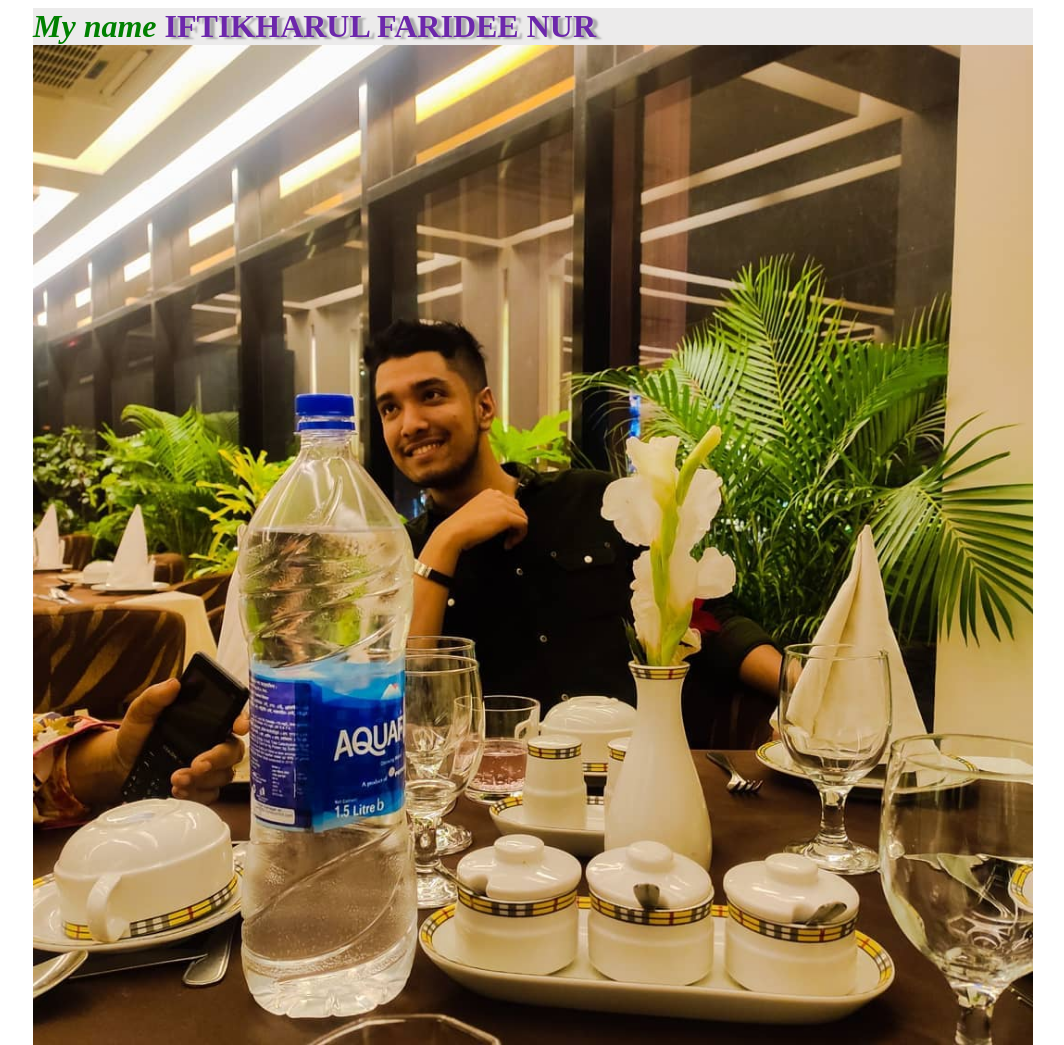
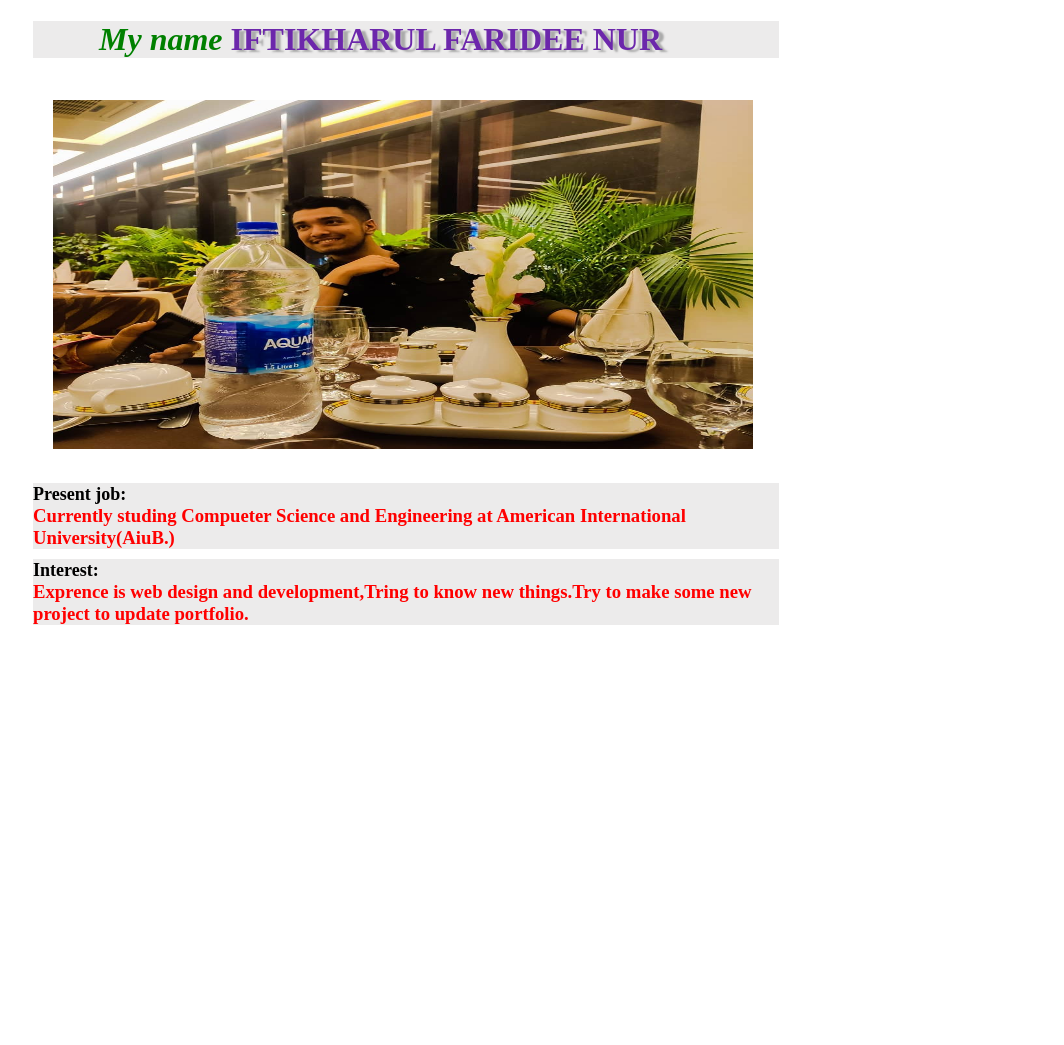
Before and after one commit to Amicableifti/Frontend_Web_Design-Project-1, a plain HTML site: page index.html in a window 1280 px wide. Shown: the top 1045 px of the page, without its empty margins (107-1171 px from the left). After the commit the page ends 800 px from the top, so only its background shows below. Drawn offline with Linux system fonts and the light colour scheme.

Commit message:
Add files via upload
updated

```diff
--- a/css/style.css
+++ b/css/style.css
@@ -26,7 +26,9 @@ font-style: italic;
 
 background: #ecebeb;
 
-margin: 0;
+margin-right: 254px;
+
+padding-left: 66px;
 }
   h3{
 
@@ -37,6 +39,8 @@ background: #ecebeb;
 margin-bottom: 10px;
 
 margin-top: 10px;
+
+margin-right: 254px;
 }
   img{
 
@@ -44,7 +48,15 @@ margin-top: 10px;
 
 max-width: 100%;
 
-/* padding: 30px; */
+padding: 20px;
+
+height: 349px;
+
+width: 70%;
+
+align-items: center;
+
+margin: auto;
   }
   span.name{
 
```
